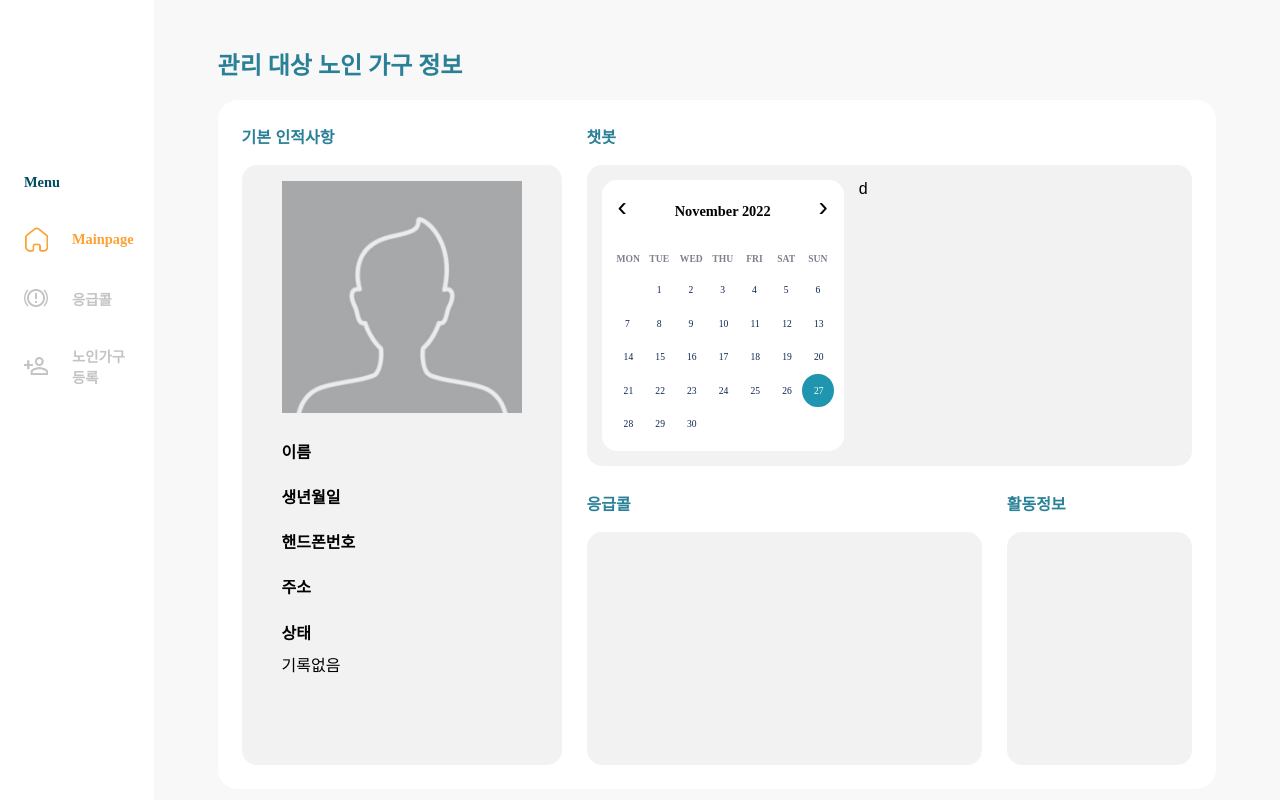
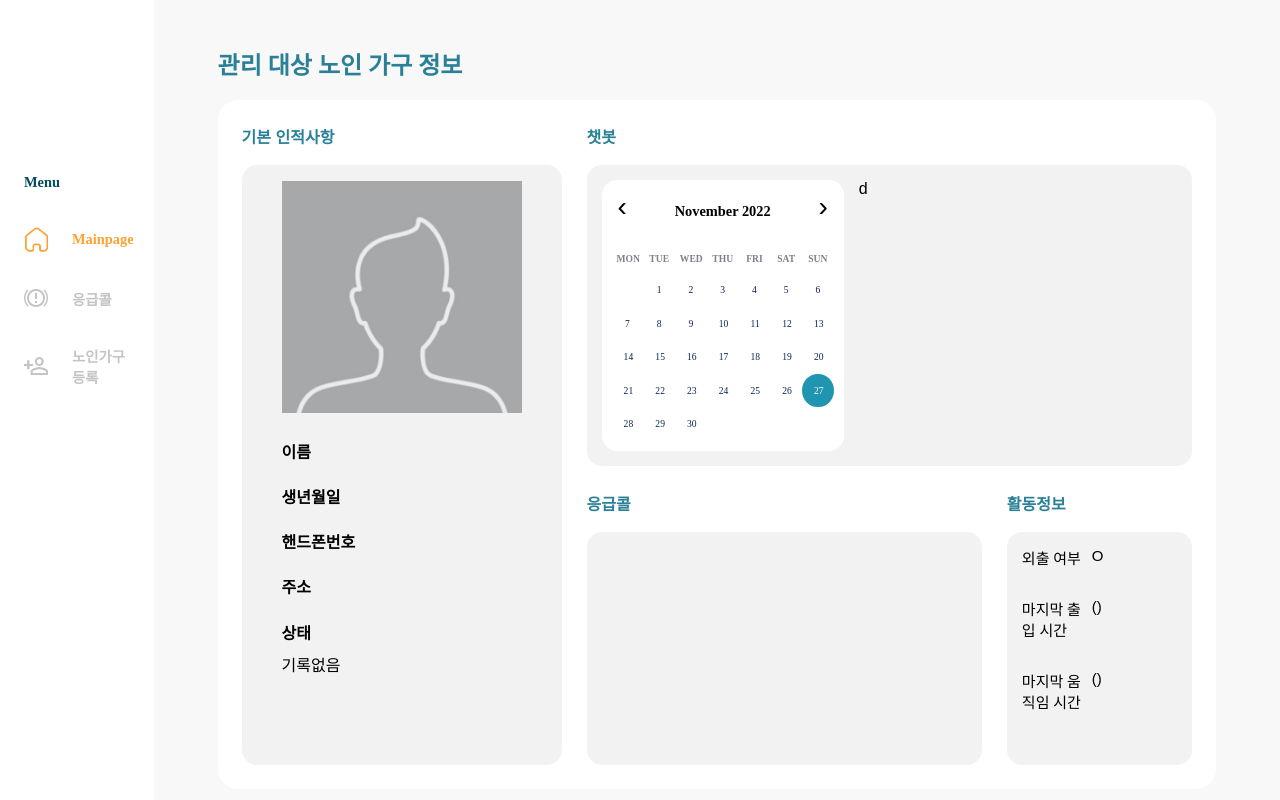
Before and after one commit to JoungMinJu/2022-2-SCS4031-SADYz, a React (Create React App) app in the folder frontend/: page /Detail/1 in a window 1280 px wide. Built offline with nearby package versions, Linux system fonts and the light colour scheme; no server answers; a web font is replaced by a local one.

Commit message:
#29 feat: detail 페이지 출입여부/시간/마지막움직임시간

```diff
--- a/frontend/src/component/Detail/Activity.js
+++ b/frontend/src/component/Detail/Activity.js
@@ -1,7 +1,54 @@
-import React from 'react';
+import React, { useEffect, useState } from 'react';
+import styled from 'styled-components';
+import elapsedTime from '../Common/ElapsedTime';
 
-function Activity(props) {
-  return <div></div>;
+function Activity({ lastMovedTime, doorClosedTime, out }) {
+  const elapsedDoor = elapsedTime(doorClosedTime)[1];
+  const elapsedMove = elapsedTime(lastMovedTime)[1];
+  return (
+    <>
+      <Door>
+        <Title>외출 여부</Title>
+        <Contents>{out}</Contents>
+      </Door>
+      <Door>
+        <Title>마지막 출입 시간</Title>
+        <Contents>
+          <section>{doorClosedTime}</section>
+          <section>({elapsedDoor})</section>
+        </Contents>
+      </Door>
+      <Movement>
+        <Title>마지막 움직임 시간</Title>
+        <Contents>
+          <section>{lastMovedTime}</section>
+          <section>({elapsedMove})</section>
+        </Contents>
+      </Movement>
+    </>
+  );
 }
 
 export default Activity;
+const Movement = styled.div`
+  display: flex;
+  flex-direction: row;
+  padding: 15px;
+  font-size: 15px;
+`;
+const Door = styled.div`
+  display: flex;
+  flex-direction: row;
+  padding: 15px;
+  font-size: 15px;
+`;
+const Title = styled.section`
+  font-family: 'nanum_b';
+  float: left;
+  width: 45%;
+`;
+
+const Contents = styled.section`
+  display: flex;
+  flex-direction: column;
+`;
--- a/frontend/src/routes/Detail.js
+++ b/frontend/src/routes/Detail.js
@@ -13,6 +13,7 @@ function Detail(props) {
   const { id } = useParams();
   const [client, setClient] = useState([]);
   const [lastMovedTime, setLastMovedTime] = useState([]);
+  const [doorClosedTime, setDoorClosedTIme] = useState([]);
   const get_client_detail = async () => {
     try {
       await axios
@@ -27,6 +28,9 @@ function Detail(props) {
             : setLastMovedTime(
                 res.data.lastMovedTime[res.data.lastMovedTime.length - 1],
               );
+          const door = res.data.doorClosedTime.length;
+          // eslint-disable-next-line no-unused-expressions
+          door === 0 ? null : setDoorClosedTIme(res.data.doorClosedTime);
         });
     } catch (err) {
       console.log(err);
@@ -69,7 +73,15 @@ function Detail(props) {
           </div>
           <div className="item title">활동정보</div>
           <div className="item">
-            <Activity />
+            <Activity
+              lastMovedTime={
+                lastMovedTime === null ? null : lastMovedTime.lastMovedTime
+              }
+              doorClosedTime={
+                doorClosedTime === null ? null : doorClosedTime.doorClosedTime
+              }
+              out={doorClosedTime.out === false ? 'X' : 'O'}
+            />
           </div>
         </Container>
       </div>
```
